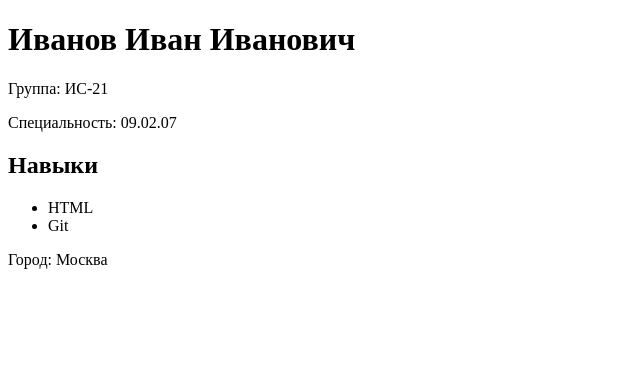
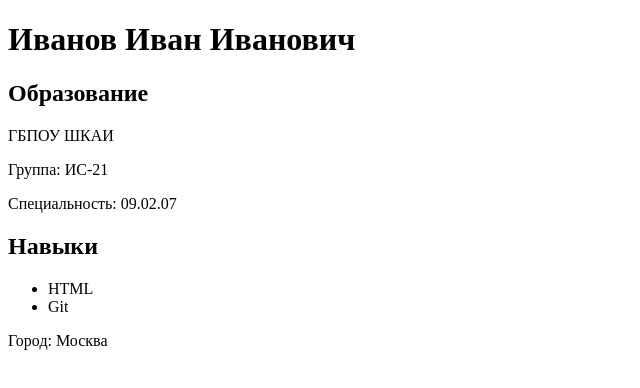
Before and after one commit to mindalhaiston-lang/student-card, a plain HTML site: page index.html in a window 1280 px wide. Shown: the whole page, without its empty margins (0-640 px from the left). Drawn offline with Linux system fonts and the light colour scheme.

Commit message:
Добавлен раздел Образование

```diff
--- a/index.html
+++ b/index.html
@@ -6,6 +6,8 @@
 </head>
 <body>
   <h1>Иванов Иван Иванович</h1>
+  <h2>Образование</h2>
+  <p>ГБПОУ ШКАИ</p>
   <p>Группа: ИС-21</p>
   <p>Специальность: 09.02.07</p>
 
```
